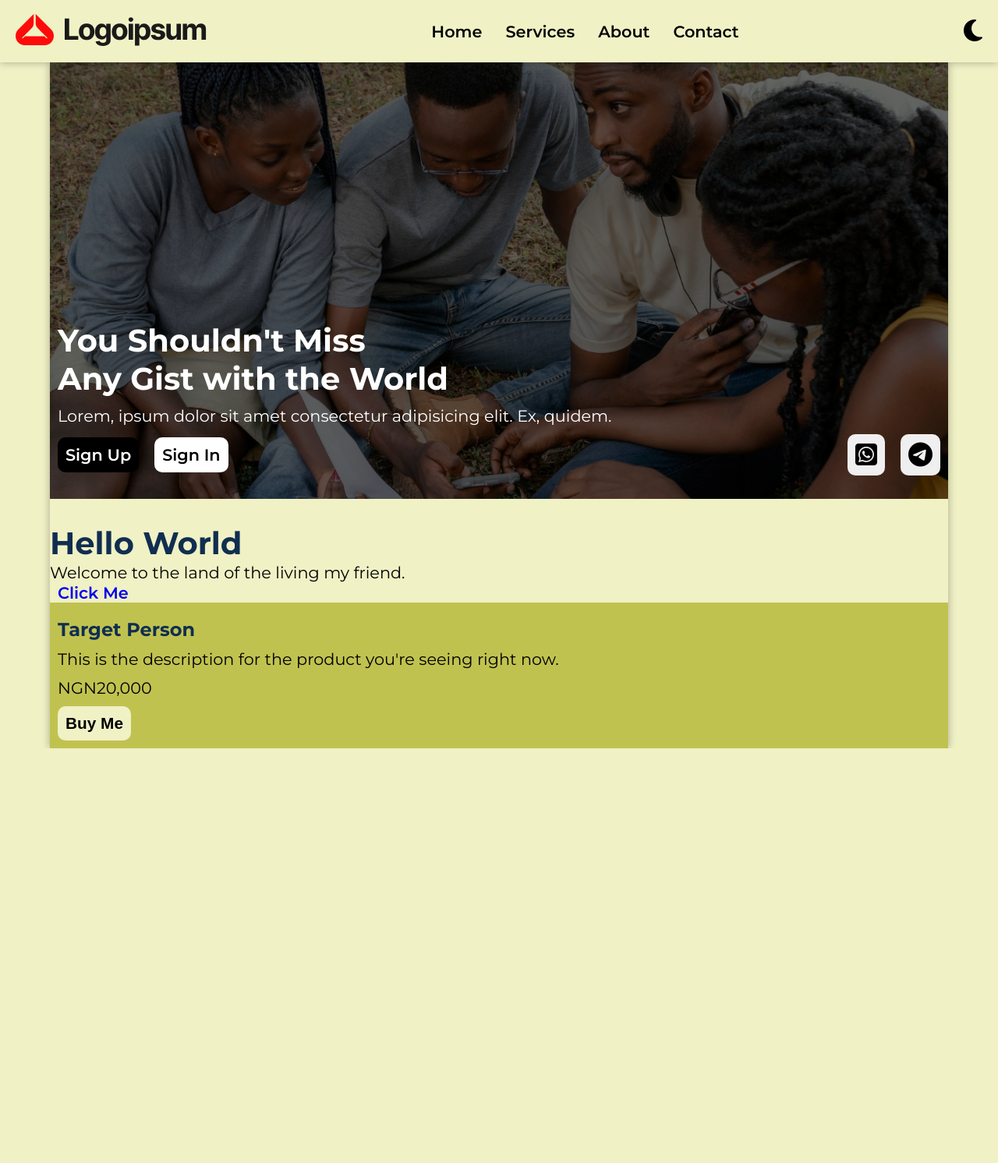
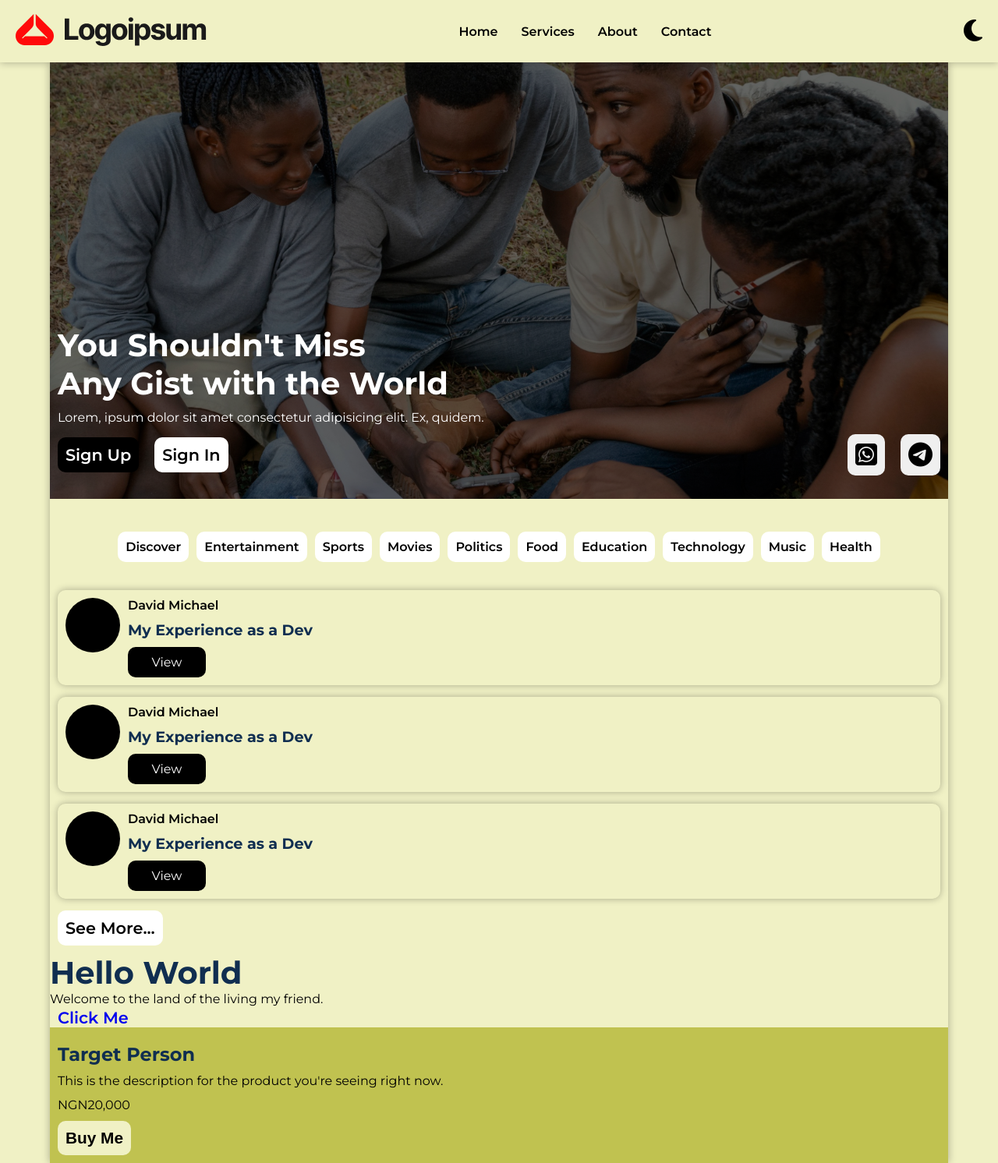
Before and after one commit to davidinmichael/kipup, a Django app: page / in a window 1280 px wide. Shown: the whole page at 78% size. Before the commit the page ends 960 px from the top, so only its background shows below. Run offline with Django 5.2, Linux system fonts and the light colour scheme.

Commit message:
Feature: Recents added.

```diff
--- a/core/templates/core/index.html
+++ b/core/templates/core/index.html
@@ -16,6 +16,48 @@
     </div>
   </div>
 </div>
+
+<!-- kipup categories -->
+ <div class="categories">
+	<a href="#" class="category">Discover</a>
+	<a href="#" class="category">Entertainment</a>
+	<a href="#" class="category">Sports</a>
+	<a href="#" class="category">Movies</a>
+	<a href="#" class="category">Politics</a>
+	<a href="#" class="category">Food</a>
+	<a href="#" class="category">Education</a>
+	<a href="#" class="category">Technology</a>
+	<a href="#" class="category">Music</a>
+	<a href="#" class="category">Health</a>
+ </div>
+ <!-- Recent Kipups -->
+  <div class="recents">
+	<div class="kipup-card">
+		<div class="card-img"></div>
+		<div class="card-info">
+			<a class="profile-btn" href="#">David Michael</a>
+			<h2>My Experience as a Dev</h2>
+			<a href="#" class="btn-card">View</a>
+		</div>
+	</div>
+	<div class="kipup-card">
+		<div class="card-img"></div>
+		<div class="card-info">
+			<a class="profile-btn" href="#">David Michael</a>
+			<h2>My Experience as a Dev</h2>
+			<a href="#" class="btn-card">View</a>
+		</div>
+	</div>
+	<div class="kipup-card">
+		<div class="card-img"></div>
+		<div class="card-info">
+			<a class="profile-btn" href="#">David Michael</a>
+			<h2>My Experience as a Dev</h2>
+			<a href="#" class="btn-card">View</a>
+		</div>
+	</div>
+	<a href="#" class="btn btn-secondary">See More...</a>
+  </div>
 <div class="title">
   <h1>Hello World</h1>
   <p>Welcome to the land of the living my friend.</p>
--- a/static/css/styles.css
+++ b/static/css/styles.css
@@ -69,7 +69,7 @@
 @media screen and (min-width: 850px) {
   a,
   p {
-    font-size: 1.3rem;
+    font-size: 1rem;
   }
 
   h1 {
@@ -274,6 +274,74 @@
   }
 }
 
+.categories {
+  width: 100%;
+  padding: var(--padding);
+  /* background-color: #fff; */
+  display: flex;
+  flex-wrap: wrap;
+  justify-content: center;
+  align-items: center;
+  gap: 10px;
+  margin-bottom: 1rem;
+}
+
+.category {
+  font-weight: 600;
+  color: var(--text-color);
+  background-color: var(--secondary-color);
+  padding: var(--padding);
+  border-radius: 10px;
+}
+
+.recents {
+  display: flex;
+  flex-direction: column;
+  justify-content: center;
+  padding: var(--padding);
+  gap: 15px;
+}
+
+.kipup-card {
+  box-shadow: var(--shadow);
+  padding: var(--padding);
+  border-radius: 10px;
+  display: flex;
+  gap: 10px;
+}
+
+.card-img {
+  width: 70px;
+  height: 70px;
+  background-color: var(--primary-color);
+  border-radius: 50%;
+}
+
+.card-info {
+  display: flex;
+  flex-direction: column;
+  gap: 10px;
+}
+
+.card-info h2 {
+  font-size: 1.2rem;
+}
+
+.profile-btn {
+  color: var(--primary-color);
+  font-weight: 600;
+}
+
+.btn-card {
+  background-color: var(--primary-color);
+  color: var(--secondary-color);
+  padding: 10px 20px;
+  width: 100px;
+  text-align: center;
+  border-radius: 10px;
+
+}
+
 .card {
   background-color: var(--card-bg-color);
   padding: var(--padding);
```
